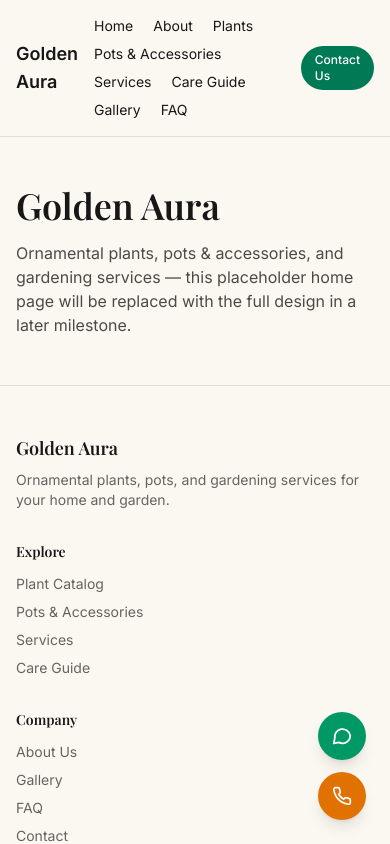
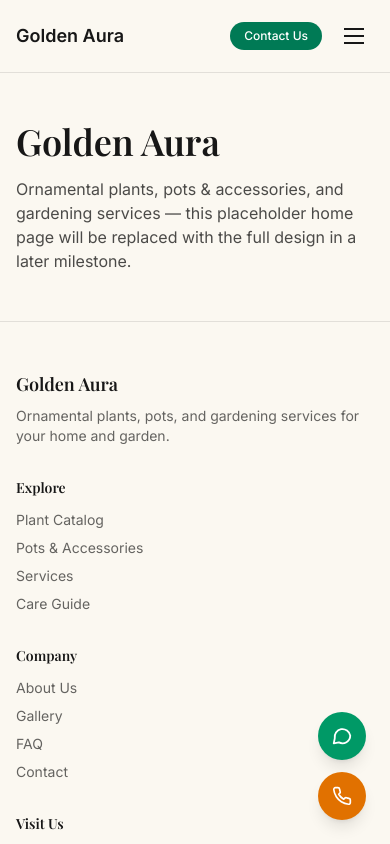
Before and after one commit to Pravin671231/GoldenAura, a Next.js app in the folder app/: page / in a window 390 px wide. Shown: the top 844 px of the page. Built offline with nearby package versions, Linux system fonts and the light colour scheme; a web font is replaced by a local one.

Commit message:
feat(app): add keyboard-operable hamburger collapse to Header
Below the 1280px breakpoint carried over from mock-ui, the primary
nav now collapses behind a toggle (aria-expanded, Escape-to-close,
closes on link activation) instead of always rendering all 8 links
inline.

```diff
--- a/app/components/layout/Header.tsx
+++ b/app/components/layout/Header.tsx
@@ -1,4 +1,8 @@
+"use client";
+
+import { useEffect, useState } from "react";
 import Link from "next/link";
+import clsx from "clsx";
 import { Button } from "@/components/ui/Button";
 
 const NAV_LINKS = [
@@ -13,26 +17,83 @@
 ];
 
 export function Header() {
+  const [isOpen, setIsOpen] = useState(false);
+
+  useEffect(() => {
+    if (!isOpen) return;
+    function onKeyDown(event: KeyboardEvent) {
+      if (event.key === "Escape") setIsOpen(false);
+    }
+    document.addEventListener("keydown", onKeyDown);
+    return () => document.removeEventListener("keydown", onKeyDown);
+  }, [isOpen]);
+
   return (
-    <header className="border-b border-black/10">
+    <header className="relative border-b border-black/10">
       <div className="mx-auto flex w-full max-w-6xl items-center justify-between gap-4 px-4 py-4 sm:px-6 lg:px-8">
         <Link href="/" className="text-lg font-semibold">
           Golden Aura
         </Link>
-        <nav aria-label="Primary">
-          <ul className="flex flex-wrap items-center gap-x-5 gap-y-2 text-sm">
+
+        <nav
+          id="primary-navigation"
+          aria-label="Primary"
+          data-state={isOpen ? "open" : "closed"}
+          className={clsx(
+            "absolute inset-x-0 top-full flex-col gap-1 border-t border-black/10 bg-background p-4",
+            "xl:static xl:flex xl:flex-row xl:items-center xl:gap-1 xl:rounded-full xl:border-0 xl:bg-black/5 xl:p-1",
+            isOpen ? "flex" : "hidden",
+          )}
+        >
+          <ul className="flex flex-col gap-1 text-sm xl:flex-row xl:items-center xl:gap-1">
             {NAV_LINKS.map((link) => (
               <li key={link.href}>
-                <Link href={link.href} className="hover:underline">
+                <Link
+                  href={link.href}
+                  onClick={() => setIsOpen(false)}
+                  className="block rounded-full px-4 py-2 hover:bg-black/5 hover:underline xl:hover:bg-transparent"
+                >
                   {link.label}
                 </Link>
               </li>
             ))}
           </ul>
         </nav>
-        <Button href="/contact" size="sm">
-          Contact Us
-        </Button>
+
+        <div className="flex items-center gap-3">
+          <Button href="/contact" size="sm" className="hidden xl:inline-flex">
+            Contact Us
+          </Button>
+          <button
+            type="button"
+            aria-expanded={isOpen}
+            aria-controls="primary-navigation"
+            aria-label={isOpen ? "Close menu" : "Open menu"}
+            onClick={() => setIsOpen((open) => !open)}
+            className="flex h-10 w-10 items-center justify-center rounded-full hover:bg-black/5 xl:hidden"
+          >
+            <span className="relative block h-4 w-5" aria-hidden="true">
+              <span
+                className={clsx(
+                  "absolute inset-x-0 top-0 h-0.5 bg-current transition-transform",
+                  isOpen && "translate-y-1.75 rotate-45",
+                )}
+              />
+              <span
+                className={clsx(
+                  "absolute inset-x-0 top-1/2 h-0.5 -translate-y-1/2 bg-current transition-opacity",
+                  isOpen && "opacity-0",
+                )}
+              />
+              <span
+                className={clsx(
+                  "absolute inset-x-0 bottom-0 h-0.5 bg-current transition-transform",
+                  isOpen && "-translate-y-1.75 -rotate-45",
+                )}
+              />
+            </span>
+          </button>
+        </div>
       </div>
     </header>
   );
```
